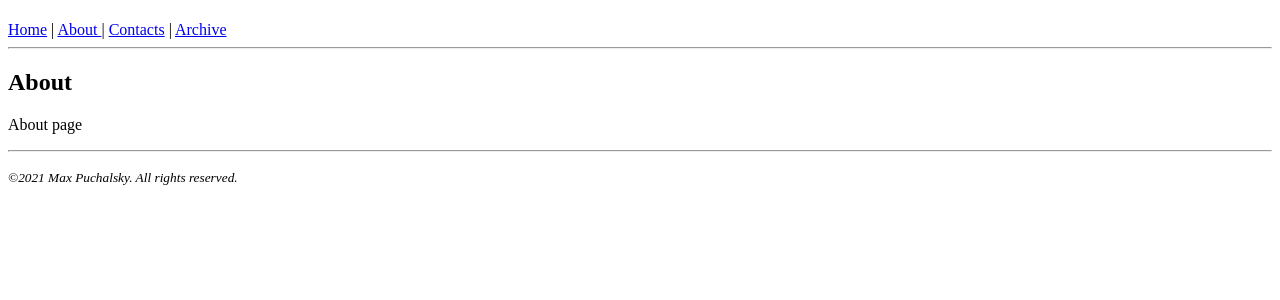
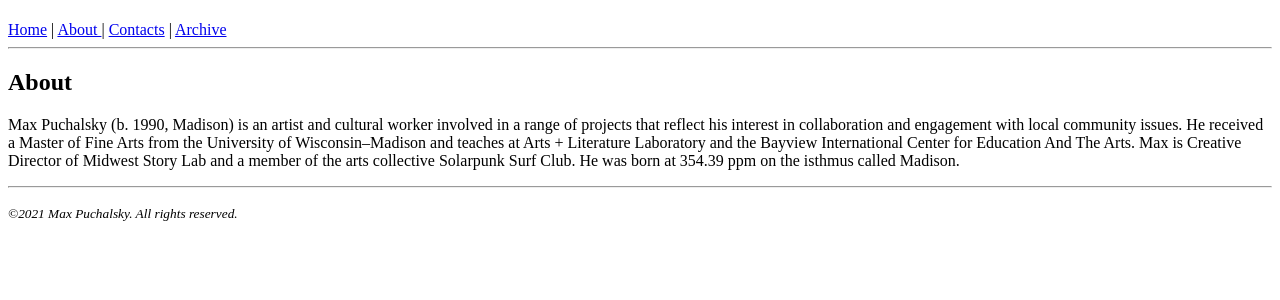
Before and after one commit to mpuchalsky/fauxkart, a Jekyll site: the page built from about/index.html, in a window 1280 px wide. Shown: the top 300 px of the page. Built offline with Jekyll 4.4.1, drawn with Linux system fonts in a browser that asks for light colours.

Commit message:
Update index.html

```diff
--- a/about/index.html
+++ b/about/index.html
@@ -2,5 +2,5 @@
 layout: default
 ---
             <h2>About</h2>
-            <p>About page</p>
+            <p>Max Puchalsky (b. 1990, Madison) is an artist and cultural worker involved in a range of projects that reflect his interest in collaboration and engagement with local community issues. He received a Master of Fine Arts from the University of Wisconsin–Madison and teaches at Arts + Literature Laboratory and the Bayview International Center for Education And The Arts. Max is Creative Director of Midwest Story Lab and a member of the arts collective Solarpunk Surf Club. He was born at 354.39 ppm on the isthmus called Madison.</p>
 </div>
```
